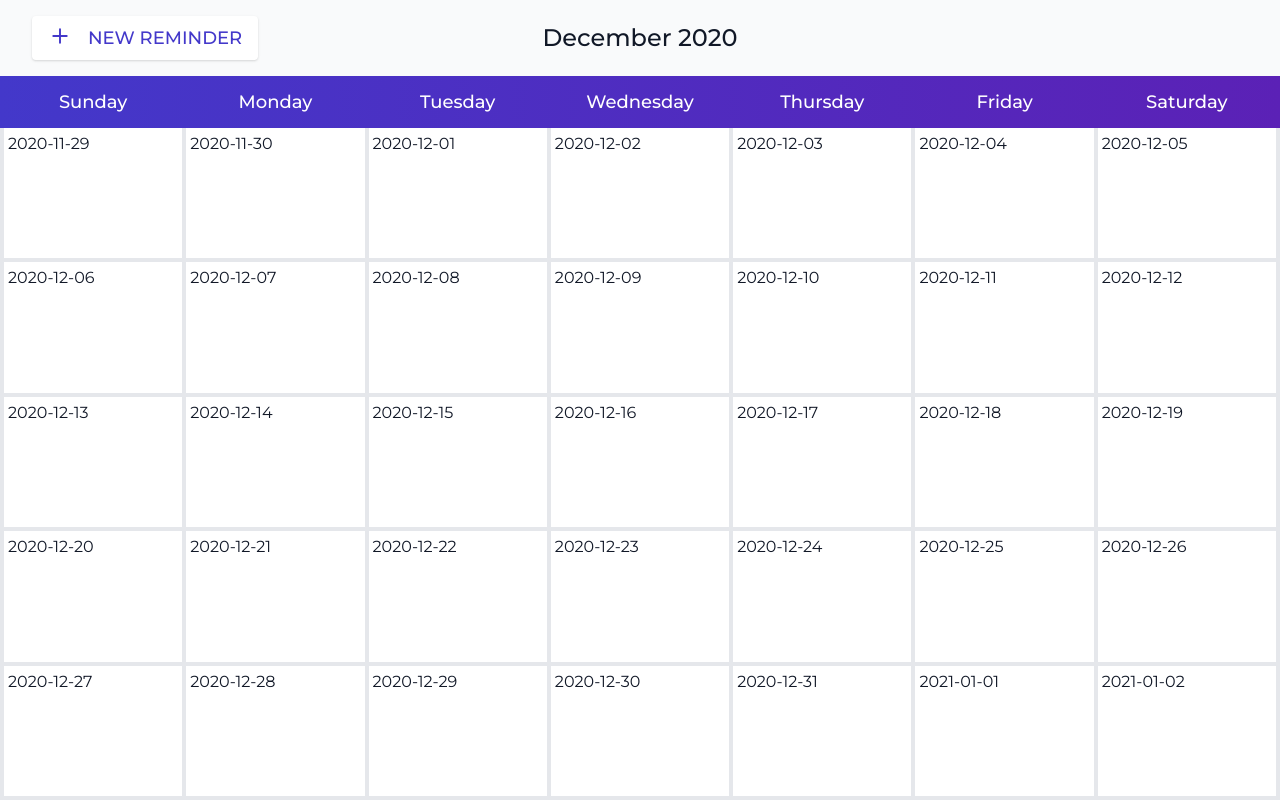
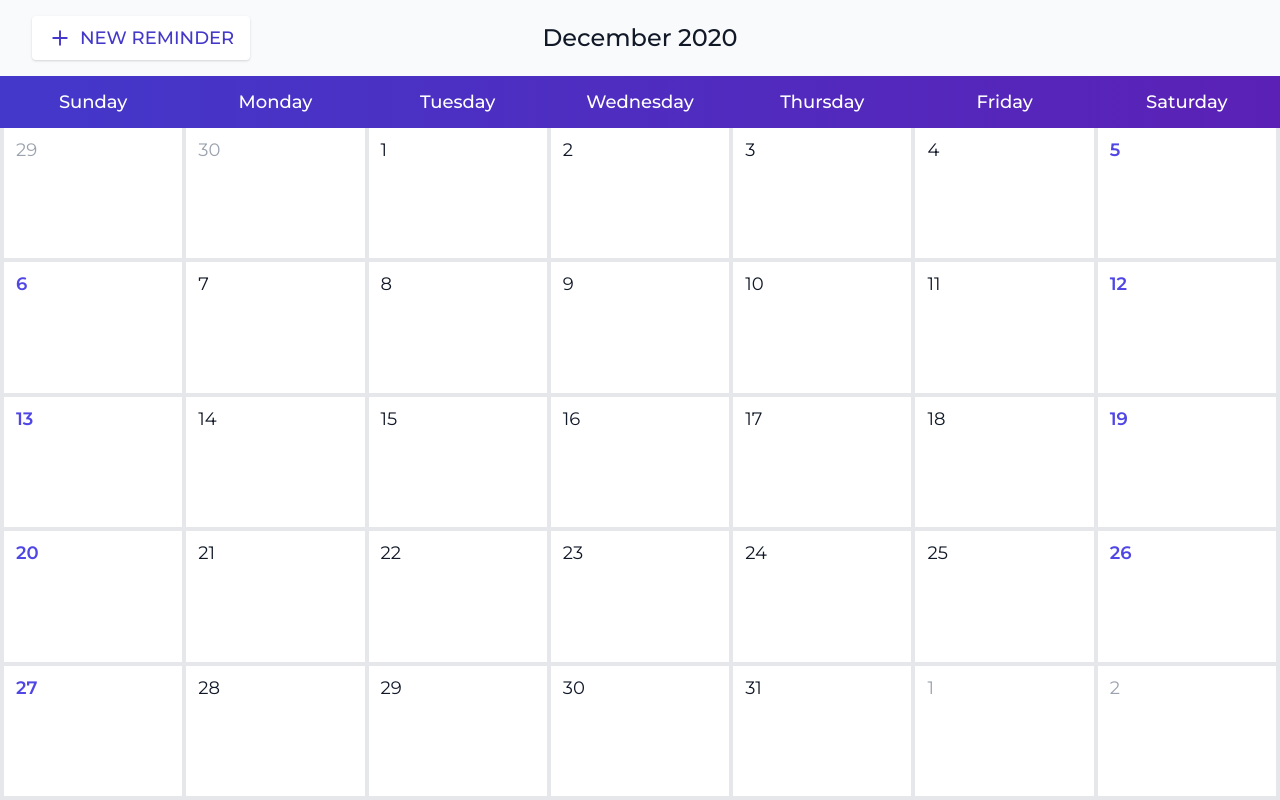
Before and after one commit to fabiau/jc-calendar, a React (Create React App) app: page / in a window 1280 px wide. Built offline with nearby package versions, Linux system fonts and the light colour scheme.

Commit message:
feat: Add calendar cell styling
- Add redux and month store/actions

```diff
--- a/package.json
+++ b/package.json
@@ -8,13 +8,16 @@
     "@testing-library/react": "^11.1.0",
     "@testing-library/user-event": "^12.1.10",
     "autoprefixer": "^10.1.0",
+    "classnames": "^2.2.6",
     "luxon": "^1.25.0",
     "postcss": "^8.2.1",
     "postcss-import": "^13.0.0",
     "prop-types": "^15.7.2",
     "react": "^17.0.1",
     "react-dom": "^17.0.1",
+    "react-redux": "^7.2.2",
     "react-scripts": "4.0.1",
+    "redux": "^4.0.5",
     "tailwindcss": "^2.0.2",
     "web-vitals": "^0.2.4"
   },
--- /dev/null
+++ b/src/actions/month.js
@@ -0,0 +1,8 @@
+export const SET_MONTH = 'SET_MONTH';
+
+export function setMonth(month) {
+  return {
+    type: SET_MONTH,
+    payload: month,
+  };
+}
--- a/src/components/App.js
+++ b/src/components/App.js
@@ -1,4 +1,7 @@
-import React, { useEffect } from 'react';
+import { DateTime } from 'luxon';
+import React, { Component } from 'react';
+import { connect } from 'react-redux';
+import { setMonth } from '../actions/month';
 import AppHeader from './AppHeader';
 import MonthlyCalendar from './calendar/MonthlyCalendar';
 
@@ -7,22 +10,36 @@ function setNavigationBarHeightCSSVariable() {
   document.documentElement.style.setProperty('--vh', vh + 'px');
 }
 
-function App() {
-  useEffect(() => {
+class App extends Component {
+  componentDidMount() {
     window.addEventListener('resize', setNavigationBarHeightCSSVariable);
-    return () => {
+
+    if (this.props.month === null) {
+      this.props.dispatch(setMonth(DateTime.local().toFormat('yyyy-MM')));
+    }
+  }
+
+  componentWillUnmount() {
     window.removeEventListener('resize', setNavigationBarHeightCSSVariable);
-    };
-  }, []);
+  }
 
+  render() {
     return (
-    <div className="h-screen-nav-fix w-screen font-montserrat overflow-hidden bg-gray-50 dark:bg-gray-900 text-gray-900 dark:text-gray-50">
+      <div className="h-screen-nav-fix w-screen font-montserrat overflow-hidden bg-gray-50 text-gray-900">
         <div className="w-full h-full flex flex-col">
           <AppHeader />
-        <MonthlyCalendar />
+          {this.props.month && <MonthlyCalendar />}
         </div>
       </div>
     );
   }
+}
 
-export default App;
+function mapStateToProps(state, props) {
+  return {
+    ...props,
+    month: state.month,
+  };
+}
+
+export default connect(mapStateToProps)(App);
--- a/src/components/AppHeader.js
+++ b/src/components/AppHeader.js
@@ -7,7 +7,7 @@ function AppHeader() {
       <div className="w-64">
         <button
           type="button"
-          className="uppercase flex flex-row flex-nowrap gap-4 p-3 lg:px-4 lg:py-2 shadow rounded-full lg:rounded text-lg font-medium bg-white hover:bg-gray-200 text-indigo-700 hover:text-indigo-900 transition-colors duration-150"
+          className="uppercase flex flex-row flex-nowrap items-center gap-2 p-3 lg:px-4 lg:py-2 shadow rounded-full lg:rounded text-lg font-medium bg-white hover:bg-gray-200 text-indigo-700 hover:text-indigo-900 transition-colors duration-150"
         >
           <PlusIcon svgClassName="w-6 h-6" />
           <span className="hidden lg:inline">New Reminder</span>
--- a/src/components/calendar/MonthlyCalendar.js
+++ b/src/components/calendar/MonthlyCalendar.js
@@ -1,20 +1,16 @@
 import React from 'react';
-import { DateTime } from 'luxon';
 import {
   getMonthlyCalendarGrid,
   getWeekdaysDescriptions,
-  MONTH_FORMAT,
 } from '../../helpers/calendar';
 import MonthlyCalendarHeader from './MonthlyCalendarHeader';
 import MonthlyCalendarGrid from './MonthlyCalendarGrid';
+import { connect } from 'react-redux';
 
 // As the user can't change the locale, keep this 'cached'.
 const weekDays = getWeekdaysDescriptions();
 
-function MonthlyCalendar() {
-  const today = DateTime.local();
-  const dates = getMonthlyCalendarGrid(today.toFormat(MONTH_FORMAT));
-
+function MonthlyCalendar({ dates }) {
   return (
     <div className="w-full flex-grow overflow-hidden flex flex-col">
       <MonthlyCalendarHeader weekDays={weekDays} />
@@ -23,4 +19,18 @@ function MonthlyCalendar() {
   );
 }
 
-export default MonthlyCalendar;
+function mapStateToProps(state, props) {
+  const dates = getMonthlyCalendarGrid(state.month).map((date) => {
+    return {
+      ...date,
+      reminders: [],
+    };
+  });
+
+  return {
+    ...props,
+    dates,
+  };
+}
+
+export default connect(mapStateToProps)(MonthlyCalendar);
--- a/src/components/calendar/MonthlyCalendarGrid.js
+++ b/src/components/calendar/MonthlyCalendarGrid.js
@@ -1,13 +1,21 @@
 import React from 'react';
 import PropTypes from 'prop-types';
+import classNames from 'classnames';
 
 function MonthlyCalendarGrid({ dates }) {
   return (
     <ol className="w-full flex-grow overflow-y-auto px-1 pt-0 pb-1 bg-gray-200 grid grid-cols-7 gap-1">
       {dates.map((date) => {
         return (
-          <li key={date} className="h-auto p-1 bg-white">
-            {date}
+          <li
+            key={date.key}
+            className={classNames('h-auto px-3 py-2 bg-white text-lg', {
+              'font-normal': !date.isWeekend,
+              'text-indigo-600 font-bold': date.isWeekend && !date.trailing,
+              'text-gray-400': date.trailing,
+            })}
+          >
+            {date.text}
           </li>
         );
       })}
@@ -16,7 +24,19 @@ function MonthlyCalendarGrid({ dates }) {
 }
 
 MonthlyCalendarGrid.propTypes = {
-  dates: PropTypes.arrayOf(PropTypes.string.isRequired).isRequired,
+  dates: PropTypes.arrayOf(
+    PropTypes.shape({
+      key: PropTypes.string.isRequired,
+      text: PropTypes.string.isRequired,
+      trailing: PropTypes.bool.isRequired,
+      isWeekend: PropTypes.bool.isRequired,
+      reminders: PropTypes.arrayOf(
+        PropTypes.shape({
+          id: PropTypes.string.isRequired,
+        }).isRequired
+      ).isRequired,
+    })
+  ).isRequired,
 };
 
 export default MonthlyCalendarGrid;
--- a/src/helpers/calendar.js
+++ b/src/helpers/calendar.js
@@ -4,6 +4,10 @@ import { APP_LOCALE } from '../config/locale';
 export const DAYS_IN_A_WEEK = 7;
 export const MONTH_FORMAT = 'yyyy-MM';
 export const DATE_FORMAT = 'yyyy-MM-dd';
+
+const SATURDAY_NUMBER = 7;
+const SUNDAY_NUMBER = 1;
+const weekendNumbers = Object.freeze([SATURDAY_NUMBER, SUNDAY_NUMBER]);
 
 /**
  * Convert the ISO week number to local week number.
@@ -73,9 +77,15 @@ export function getMonthlyCalendarGrid(dateString) {
   const start = calendarInterval.start;
   return Array(totalDays)
     .fill(null)
-    .map((_, startOffset) =>
-      start.plus({ days: startOffset }).toFormat(DATE_FORMAT)
-    );
+    .map((_, startOffset) => {
+      const date = start.plus({ days: startOffset });
+      return {
+        key: date.toFormat(DATE_FORMAT),
+        text: date.toLocaleString({ locale: APP_LOCALE, day: 'numeric' }),
+        trailing: !month.hasSame(date, 'month'),
+        isWeekend: weekendNumbers.includes(toLocalWeekdayNumber(date.weekday)),
+      };
+    });
 }
 
 /**
--- a/src/index.js
+++ b/src/index.js
@@ -1,12 +1,19 @@
 import React from 'react';
 import ReactDOM from 'react-dom';
+import { createStore } from 'redux';
+import { Provider } from 'react-redux';
 import App from './components/App';
 import reportWebVitals from './reportWebVitals';
+import reducers from './reducers';
 import './css/index.css';
+
+const store = createStore(reducers);
 
 ReactDOM.render(
   <React.StrictMode>
-    <App />
+    <Provider store={store}>
+      <App />
+    </Provider>
   </React.StrictMode>,
   document.getElementById('root')
 );
--- /dev/null
+++ b/src/reducers/index.js
@@ -0,0 +1,6 @@
+import { combineReducers } from 'redux';
+import month from './month';
+
+export default combineReducers({
+  month,
+});
--- /dev/null
+++ b/src/reducers/month.js
@@ -0,0 +1,11 @@
+import { SET_MONTH } from '../actions/month';
+
+export default function month(state = null, action) {
+  switch (action.type) {
+    case SET_MONTH:
+      return action.payload;
+
+    default:
+      return state;
+  }
+}
```
Also changed, not shown: 2 other files (tests, documents, lock files or other folders). Lines whose indentation alone changed are shown as unchanged.
